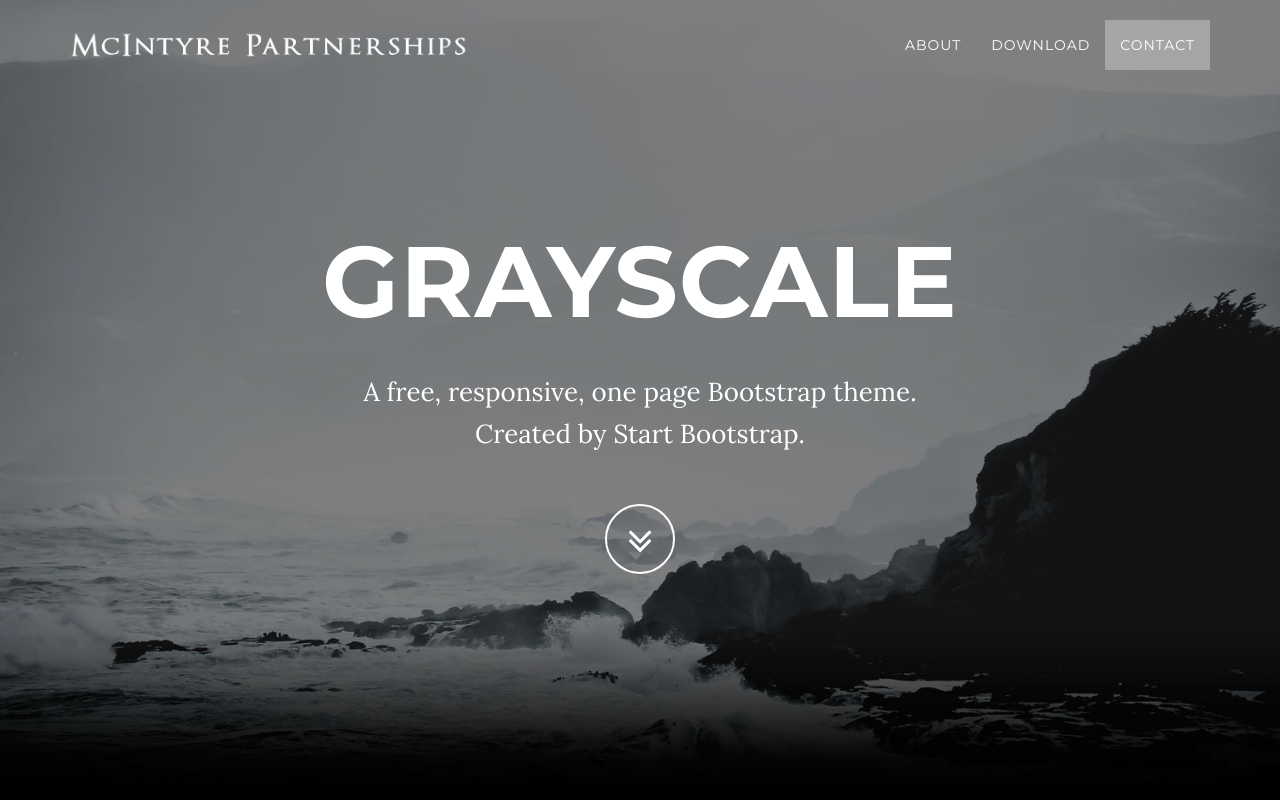
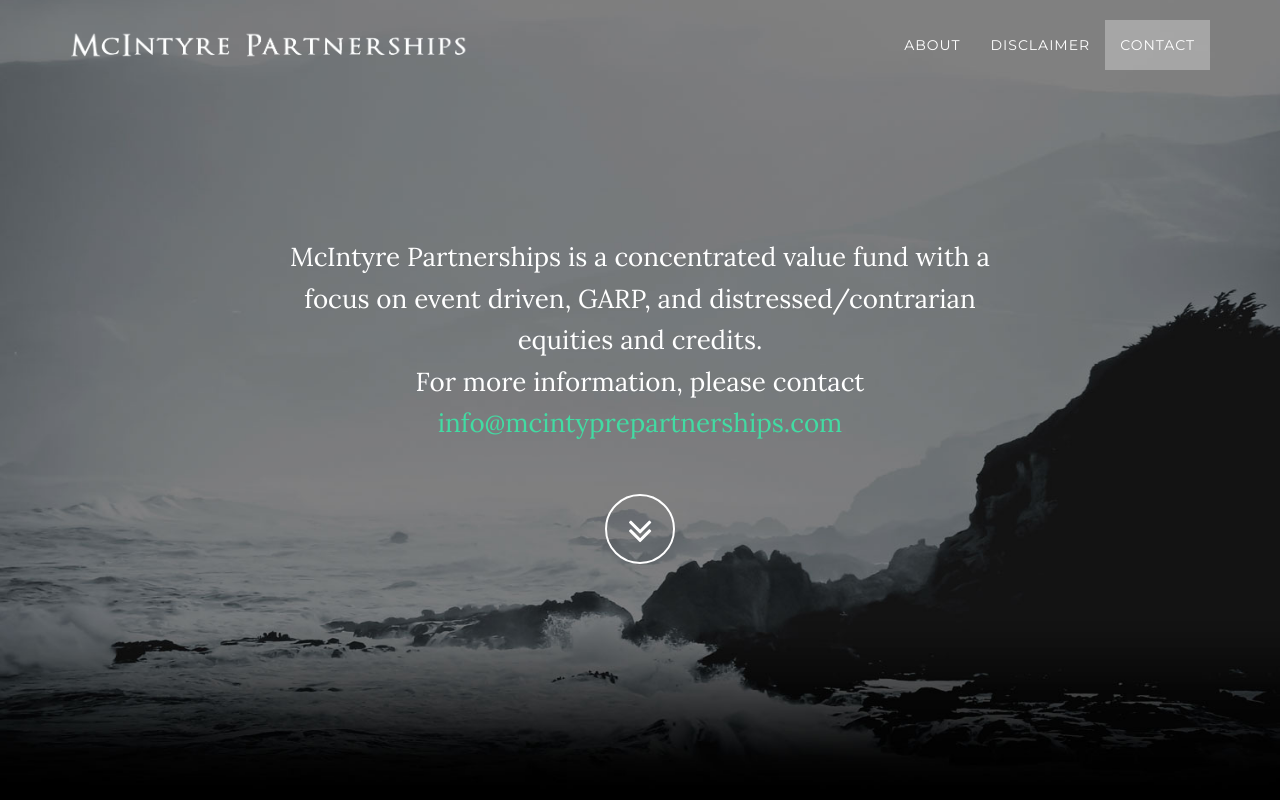
Before and after one commit to tiffanypeon/mci-partners, a website: page index.html in a window 1280 px wide. Shown: the top 800 px of the page. Drawn offline with nearby package versions, Linux system fonts and the light colour scheme; some packages are replaced by stand-ins of ours.

Commit message:
remove h1 and add mailto

```diff
--- a/index.html
+++ b/index.html
@@ -54,7 +54,7 @@
                         <a class="page-scroll" href="#about">About</a>
                     </li>
                     <li>
-                        <a class="page-scroll" href="#download">Download</a>
+                        <a class="page-scroll" href="#download">Disclaimer</a>
                     </li>
                     <li>
                         <a class="page-scroll" href="#contact">Contact</a>
@@ -72,9 +72,8 @@
             <div class="container">
                 <div class="row">
                     <div class="col-md-8 col-md-offset-2">
-                        <h1 class="brand-heading">Grayscale</h1>
-                        <p class="intro-text">A free, responsive, one page Bootstrap theme.
-                            <br>Created by Start Bootstrap.</p>
+                        <p class="intro-text">McIntyre Partnerships is a concentrated value fund with a focus on event driven, GARP, and distressed/contrarian equities and credits.
+                            <br>For more information, please contact <a href="mailto:info@mcintyprepartnerships.com">info@mcintyprepartnerships.com</a></p>
                         <a href="#about" class="btn btn-circle page-scroll">
                             <i class="fa fa-angle-double-down animated"></i>
                         </a>
```
